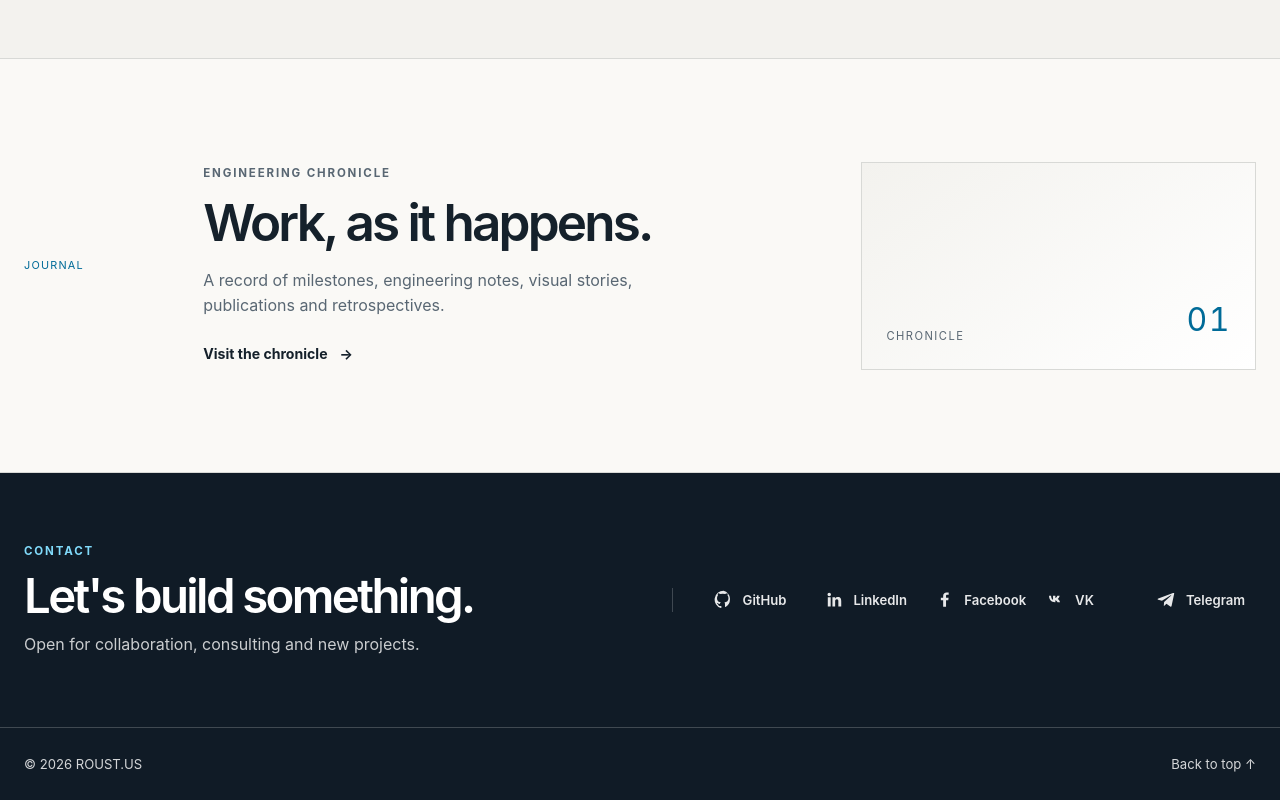
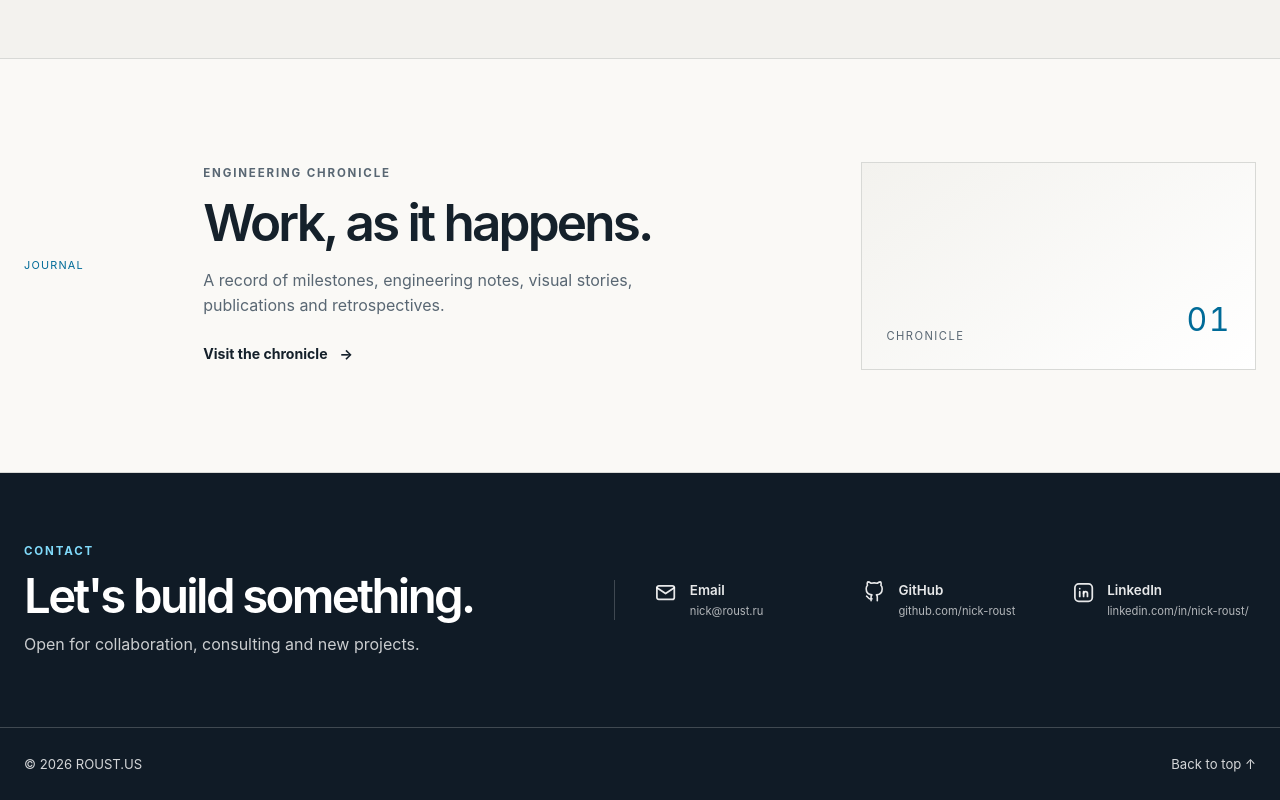
Before and after one commit to nick-roust/roust-us, an Astro site: page / in a window 1280 px wide. Shown: the part 1837-2637 px from the top of the page. Built offline with nearby package versions, Linux system fonts and the light colour scheme; Astro itself is replaced by a stand-in of ours.

Commit message:
fix(pf005): match contact links to approved mockup

```diff
--- a/src/components/SocialProfiles.astro
+++ b/src/components/SocialProfiles.astro
@@ -1,17 +1,42 @@
 ---
-const channels = ['GitHub', 'LinkedIn', 'Facebook', 'VK', 'Telegram'];
+const channels = [
+  { label: 'Email', value: 'nick@roust.ru', href: 'mailto:nick@roust.ru', icon: 'mail' },
+  { label: 'GitHub', value: 'github.com/nick-roust', href: 'https://github.com/nick-roust', icon: 'github' },
+  { label: 'LinkedIn', value: 'linkedin.com/in/nick-roust/', href: 'https://linkedin.com/in/nick-roust/', icon: 'linkedin' },
+];
 ---
-<ul class="profile-list" aria-label="Social channels">
-  {channels.map((channel) => (
+<ul class="profile-list" aria-label="Contact channels">
+  {channels.map(({ label, value, href, icon }) => (
     <li class="profile-list__item">
-      <span class="profile-list__icon" aria-hidden="true">
-        {channel === 'GitHub' && <svg viewBox="0 0 24 24" focusable="false"><path d="M12 .8a11.2 11.2 0 0 0-3.54 21.83c.56.1.76-.24.76-.54v-2.1c-3.1.68-3.75-1.31-3.75-1.31-.5-1.28-1.24-1.62-1.24-1.62-1.01-.69.08-.68.08-.68 1.12.08 1.71 1.16 1.71 1.16 1 .1 1.56-1.01 1.56-1.01.5-.87 1.29-1.1 1.29-1.1-2.48-.28-5.09-1.24-5.09-5.53 0-1.22.44-2.22 1.16-3-.12-.29-.5-1.42.11-2.96 0 0 .95-.3 3.08 1.15a10.7 10.7 0 0 1 5.6 0c2.13-1.45 3.08-1.15 3.08-1.15.61 1.54.23 2.67.11 2.96.72.78 1.16 1.78 1.16 3 0 4.3-2.61 5.24-5.1 5.52.4.35.75 1.03.75 2.08v3.09c0 .3.2.65.77.54A11.2 11.2 0 0 0 12 .8Z" /></svg>}
-        {channel === 'LinkedIn' && <svg viewBox="0 0 24 24" focusable="false"><path d="M5.3 3.3a2.2 2.2 0 1 1 0 4.4 2.2 2.2 0 0 1 0-4.4ZM3.5 9h3.6v11.5H3.5V9Zm5.8 0h3.4v1.6h.1a3.7 3.7 0 0 1 3.3-1.8c3.5 0 4.2 2.3 4.2 5.2v6.5h-3.6v-5.8c0-1.4 0-3.1-1.9-3.1s-2.1 1.5-2.1 3v5.9H9.3V9Z" /></svg>}
-        {channel === 'Facebook' && <svg viewBox="0 0 24 24" focusable="false"><path d="M13.8 21v-8.2h2.8l.4-3.2h-3.2V7.5c0-.9.3-1.5 1.6-1.5h1.7V3.1c-.3 0-1.4-.1-2.6-.1-2.6 0-4.3 1.6-4.3 4.4v2.2H7.3v3.2h2.9V21h3.6Z" /></svg>}
-        {channel === 'VK' && <svg viewBox="0 0 24 24" focusable="false"><path d="M3.2 7.2h3.1c.2 3.3 1.5 4.7 2.5 5V7.2h2.9v2.9c1-.1 2.1-1.4 2.5-2.9h2.9a6.6 6.6 0 0 1-2.4 4c1.1.5 2.2 1.8 2.9 4.1h-3.2c-.5-1.4-1.5-2.5-2.7-2.6v2.6h-.4c-4.7 0-7.4-3.2-7.5-8.1Z" /></svg>}
-        {channel === 'Telegram' && <svg viewBox="0 0 24 24" focusable="false"><path d="m21.6 4.2-3.3 15.5c-.2 1.1-.8 1.4-1.7.9l-4.8-3.5-2.3 2.2c-.3.3-.5.5-1 .5l.4-4.9 8.9-8c.4-.4-.1-.6-.6-.2L6.2 13.6l-4.7-1.5c-1-.3-1-1 .2-1.5L20 3.7c.9-.3 1.8.2 1.6.5Z" /></svg>}
-      </span>
-      <span class="profile-list__name">{channel}</span>
+      <a class="profile-list__link" href={href}>
+        <span class="profile-list__icon" aria-hidden="true">
+          {icon === 'mail' && (
+            <svg viewBox="0 0 24 24" fill="none" stroke="currentColor" stroke-width="2" stroke-linecap="round" stroke-linejoin="round" focusable="false">
+              <path d="M3 7l9 6l9-6" />
+              <path d="M5 5h14a2 2 0 0 1 2 2v10a2 2 0 0 1-2 2H5a2 2 0 0 1-2-2V7a2 2 0 0 1 2-2z" />
+            </svg>
+          )}
+          {icon === 'github' && (
+            <svg viewBox="0 0 24 24" fill="none" stroke="currentColor" stroke-width="2" stroke-linecap="round" stroke-linejoin="round" focusable="false">
+              <path d="M9 19c-4.3 1.4-4.3-2.5-6-3m12 5v-3.87a3.37 3.37 0 0 0-.94-2.61c3.14-.35 6.44-1.54 6.44-7A5.44 5.44 0 0 0 19 3.77 5.07 5.07 0 0 0 18.91 0S17.73-.35 15 1.48a13.38 13.38 0 0 0-7 0C5.27-.35 4.09 0 4.09 0A5.07 5.07 0 0 0 4 3.77a5.44 5.44 0 0 0-1.5 3.78c0 5.42 3.3 6.61 6.44 7A3.37 3.37 0 0 0 8 17.13V21" transform="translate(1 1) scale(.92)" />
+            </svg>
+          )}
+          {icon === 'linkedin' && (
+            <svg viewBox="0 0 24 24" fill="none" stroke="currentColor" stroke-width="2" stroke-linecap="round" stroke-linejoin="round" focusable="false">
+              <path stroke="none" d="M0 0h24v24H0z" fill="none" />
+              <path d="M8 11v5" />
+              <path d="M8 8v.01" />
+              <path d="M12 16v-5" />
+              <path d="M16 16v-3a2 2 0 1 0-4 0" />
+              <path d="M3 7a4 4 0 0 1 4-4h10a4 4 0 0 1 4 4v10a4 4 0 0 1-4 4H7a4 4 0 0 1-4-4z" />
+            </svg>
+          )}
+        </span>
+        <span class="profile-list__copy">
+          <span class="profile-list__name">{label}</span>
+          <span class="profile-list__value">{value}</span>
+        </span>
+      </a>
     </li>
   ))}
 </ul>
--- a/src/styles/global.css
+++ b/src/styles/global.css
@@ -213,16 +213,21 @@ html:not(.js) .theme-toggle { display: none; }
 .image-caption { position: absolute; right: 0; bottom: 0; padding: 0.45rem 0.7rem; background: rgba(11,18,25,.78); color: #fff; font-size: 0.68rem; }
 
 .contact-section { padding-block: clamp(3rem, 5.5vw, 4.5rem); background: #101b26; color: #f6f8fa; }
-.contact-section__layout { display: grid; grid-template-columns: minmax(0, 1fr) minmax(0, 1fr); align-items: center; gap: clamp(2rem, 5vw, 5rem); }
+.contact-section__layout { display: grid; grid-template-columns: minmax(0, 0.9fr) minmax(0, 1.1fr); align-items: center; gap: clamp(2rem, 5vw, 5rem); }
 .contact-section .eyebrow { margin-bottom: 0.8rem; color: #80dafa; }
 .contact-section h2 { max-width: 18ch; margin: 0 0 0.65rem; color: #fff; font-size: clamp(2.1rem, 3.7vw, 3.2rem); font-weight: 560; letter-spacing: -0.055em; line-height: 1.05; }
 .contact-section__invite { margin: 0; color: rgba(255,255,255,.78); }
 .contact-section__channels { min-width: 0; padding-left: clamp(1.5rem, 3vw, 3rem); border-left: 1px solid rgba(255,255,255,.2); }
-.profile-list { display: grid; grid-template-columns: repeat(5, minmax(0, 1fr)); gap: 0.6rem; margin: 0; padding: 0; list-style: none; }
-.profile-list__item { display: flex; min-width: 0; align-items: center; gap: 0.45rem; color: rgba(255,255,255,.9); }
-.profile-list__icon { display: grid; width: 1.5rem; height: 1.5rem; flex: 0 0 auto; place-items: center; }
-.profile-list__icon svg { display: block; width: 1.2rem; height: 1.2rem; fill: currentColor; }
-.profile-list__name { font-size: 0.82rem; font-weight: 600; overflow-wrap: anywhere; }
+.profile-list { display: grid; grid-template-columns: repeat(3, minmax(0, 1fr)); gap: clamp(0.8rem, 1.8vw, 1.5rem); margin: 0; padding: 0; list-style: none; }
+.profile-list__item { min-width: 0; }
+.profile-list__link { display: flex; min-width: 0; align-items: flex-start; gap: 0.7rem; color: rgba(255,255,255,.9); text-decoration: none; }
+.profile-list__link:hover { color: #fff; }
+.profile-list__link:focus-visible { outline: 2px solid #80dafa; outline-offset: 5px; }
+.profile-list__icon { display: grid; width: 1.6rem; height: 1.6rem; flex: 0 0 auto; place-items: center; }
+.profile-list__icon svg { display: block; width: 1.45rem; height: 1.45rem; fill: none; stroke: currentColor; stroke-width: 1.8; stroke-linecap: round; stroke-linejoin: round; }
+.profile-list__copy { display: grid; min-width: 0; gap: 0.2rem; }
+.profile-list__name { font-size: 0.84rem; font-weight: 600; }
+.profile-list__value { color: rgba(255,255,255,.68); font-size: 0.7rem; line-height: 1.4; overflow-wrap: anywhere; }
 .open-source-section { padding-block: clamp(4rem, 8vw, 7rem); }
 .open-source-section .journal-section__grid { align-items: start; }
 .open-source-list { display: grid; gap: 0.8rem; margin: 1.6rem 0; padding: 0; list-style: none; }
@@ -283,12 +288,14 @@ html:not(.js) .theme-toggle { display: none; }
   .process-line, .journal-section__mark { grid-column: 2; }
   .paymentgate-section__image { grid-column: 2; max-width: 42rem; }
   .feature-project { grid-template-columns: minmax(17rem, 0.9fr) minmax(0, 1.1fr); }
-  .profile-list { grid-template-columns: repeat(3, minmax(0, 1fr)); }
   .contact-section__layout { grid-template-columns: minmax(0, 1fr); gap: 1.5rem; }
   .contact-section__channels { padding: 1.2rem 0 0; border-top: 1px solid rgba(255,255,255,.2); border-left: 0; }
 }
 @media (max-width: 680px) {
   .container, .site-header__inner { width: min(100% - 2rem, 1320px); }
+  .profile-list { gap: 0.75rem; }
+  .profile-list__link { flex-direction: column; gap: 0.45rem; }
+  .profile-list__value { font-size: 0.66rem; }
   :root[data-theme] .hero::before { background: linear-gradient(90deg, rgba(5, 13, 19, 0.82) 0%, rgba(5, 13, 19, 0.68) 52%, rgba(5, 13, 19, 0.18) 100%), linear-gradient(0deg, rgba(5, 13, 19, 0.58), rgba(5, 13, 19, 0.08) 68%), linear-gradient(180deg, rgba(5, 13, 19, 0.58), transparent 30%); }
   .site-header__inner { min-height: auto; grid-template-columns: minmax(0, 1fr) auto; gap: 0.35rem 0.5rem; padding-block: 0.7rem 0.55rem; }
   .brand__wordmark { width: 9rem; }
```
